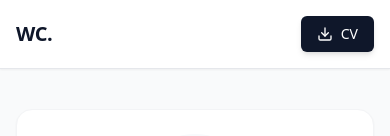
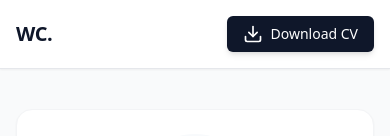
Before and after one commit to DABi-W/wara-nextjs-portfolio, a Next.js app: page / in a window 390 px wide. Shown: the top 136 px of the page. Built offline with nearby package versions, Linux system fonts and the light colour scheme; grey boxes are pictures that could not be loaded.

Commit message:
edit pdf and img profile

```diff
--- a/src/app/page.js
+++ b/src/app/page.js
@@ -142,11 +142,10 @@ const ResumePage = () => {
       <header className="bg-white shadow-sm border-b border-gray-200 sticky top-0 z-10">
         <div className="max-w-5xl mx-auto px-4 py-4 flex justify-between items-center">
           <h1 className="font-bold text-xl tracking-tight text-slate-900">WC.</h1>
-          <button className="flex items-center gap-2 bg-slate-900 text-white px-4 py-2 rounded-md hover:bg-slate-700 transition text-sm font-medium shadow-md hover:shadow-lg">
-            <Download size={16} />
-            <span className="hidden sm:inline">Download CV</span>
-            <span className="sm:hidden">CV</span>
-          </button>
+          <a href="https://dabi-w.github.io/wara-nextjs-portfolio/CV-Warawut-Chummongkhon.pdf" target="_blank" rel="noopener noreferrer" download className="flex items-center gap-2 bg-slate-900 text-white px-4 py-2 rounded-md hover:bg-slate-700 transition text-sm font-medium shadow-md hover:shadow-lg">
+            <Download size={20} />
+            <span>Download CV</span>
+          </a>
         </div>
       </header>
 
@@ -161,7 +160,7 @@ const ResumePage = () => {
               <div className="w-32 h-32 mx-auto mb-4 relative">
                 <div className="w-full h-full rounded-full overflow-hidden border-4 border-slate-50 shadow-inner">
                    <img
-                    src="https://api.dicebear.com/7.x/avataaars/svg?seed=Warawut&backgroundColor=e5e7eb"
+                    src="https://github.com/DABi-W/wara-nextjs-portfolio/blob/main/public/wara-profile.jpg?raw=true"
                     alt={profile.name}
                     className="w-full h-full object-cover"
                    />
```
